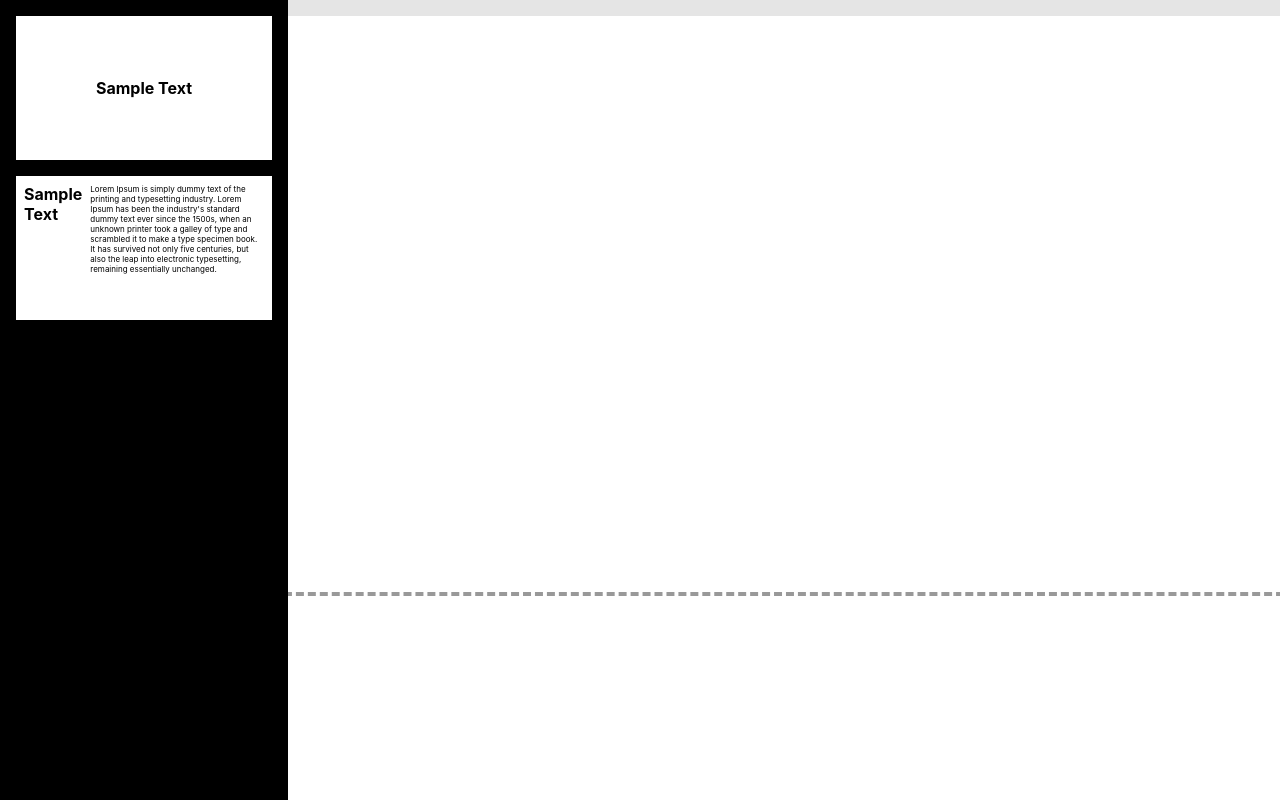
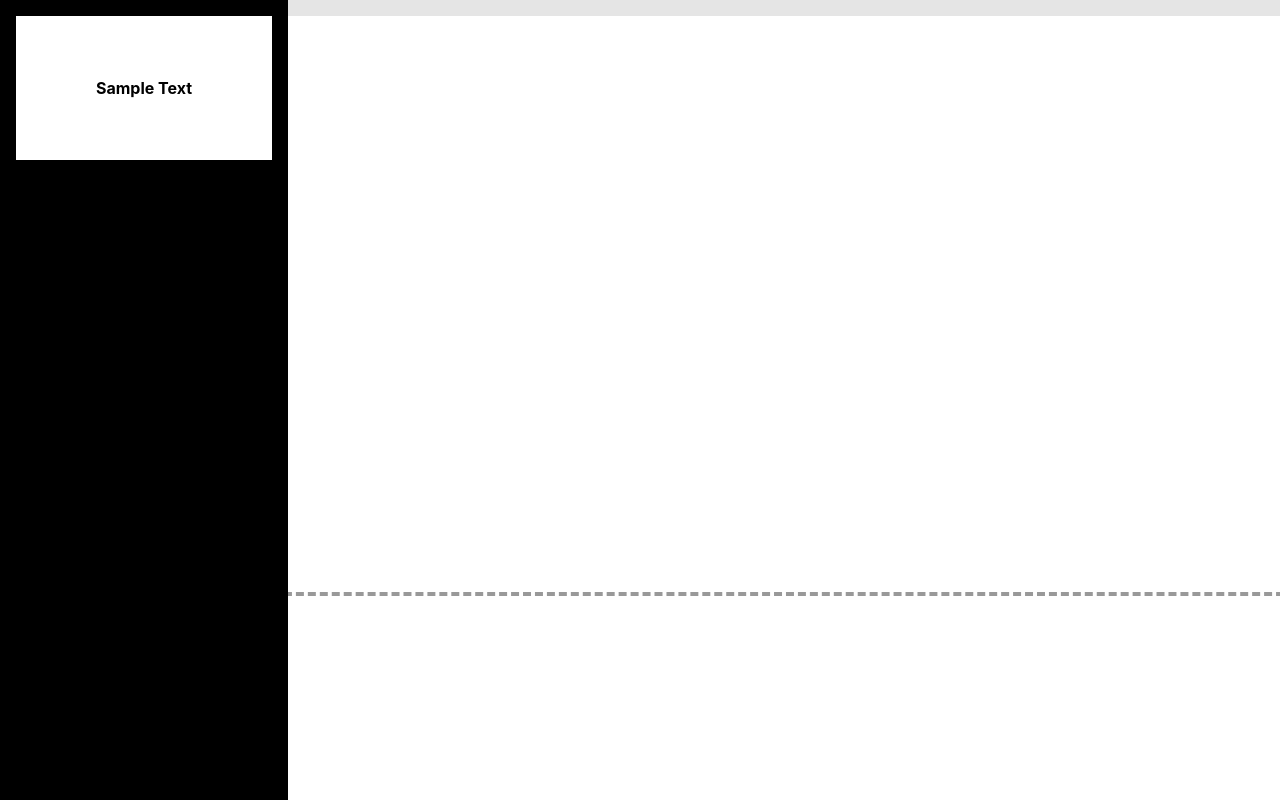
Before and after one commit to hanifaudah/sitebuilder-prototype, a React (Create React App) app: page / in a window 1280 px wide. Built offline with nearby package versions, Linux system fonts and the light colour scheme.

Commit message:
create component id

```diff
--- a/src/components/SiteBuilder.js
+++ b/src/components/SiteBuilder.js
@@ -1,7 +1,7 @@
-import { useState } from 'react'
-import styled from 'styled-components'
-import Layout1 from './layouts/Layout1'
-import Layout2 from './layouts/Layout2'
+import { useState } from "react";
+import styled from "styled-components";
+import Layout1 from "./layouts/Layout1";
+// import Layout2 from './layouts/Layout2'
 
 const CSS = styled.div`
   display: flex;
@@ -18,7 +18,7 @@ display: flex;
   }
 
   #workspace {
-  background: rgba(0, 0, 0, .1);
+    background: rgba(0, 0, 0, 0.1);
     display: flex;
     flex-direction: column;
     align-items: center;
@@ -32,11 +32,11 @@ display: flex;
       height: max-content;
 
       & div + div {
-      border-top: 4px dashed rgba(0, 0, 0, .4);
+        border-top: 4px dashed rgba(0, 0, 0, 0.4);
       }
     }
   }
-`
+`;
 
 const LayoutContainer = styled.div`
   width: 16em;
@@ -45,33 +45,54 @@ height: 9em;
   & * {
     font-size: 0.5em;
   }
-`
+`;
 
 const PageCSS = styled.div`
   width: 16em;
   height: 9em;
   font-size: 4em;
   background: white;
-`
+`;
 
 const Page = ({ content }) => {
-  return <PageCSS></PageCSS>
-}
+  return <PageCSS></PageCSS>;
+};
+
+const layoutComponents = {
+  [Layout1.id]: {
+    initialContent: Layout1.initialContent,
+    component: (content) => <Layout1 content={content} />,
+  },
+};
 
 const SiteBuilder = () => {
-  const [pages, setPages] = useState([{}, {}])
+  const [pages, setPages] = useState([{}, {}]);
 
-  return <CSS>
+  return (
+    <CSS>
       <div id="layouts">
-      <LayoutContainer><Layout1/></LayoutContainer>
-      <LayoutContainer><Layout2/></LayoutContainer>
+        {Object.keys(layoutComponents).map((layoutId, idx) => {
+          const { component } = layoutComponents[layoutId];
+          return (
+            <LayoutContainer
+              key={idx}
+              draggable
+              onDragStart={() => console.log(layoutId)}
+            >
+              {component()}
+            </LayoutContainer>
+          );
+        })}
       </div>
       <div id="workspace">
         <div id="workspace-content">
-        {pages.map(pageContent => <Page content={pageContent}/>)}
+          {pages.map((pageContent, idx) => (
+            <Page content={pageContent} key={idx} />
+          ))}
         </div>
       </div>
     </CSS>
-}
+  );
+};
 
-export default SiteBuilder
+export default SiteBuilder;
--- a/src/components/layouts/Layout1.js
+++ b/src/components/layouts/Layout1.js
@@ -18,16 +18,17 @@ h1 {
 `
 
 class Layout1 extends React.Component {
-  constructor() {
+  static id = '2757b072-a5c4-4f1d-8b9d-13f24c64fa28'
+  static initialContent = {
+    header: 'Sample Text'
+  }
+  constructor(props) {
     super();
-    this.state = {
-      id: '2757b072-a5c4-4f1d-8b9d-13f24c64fa28',
-      header: 'Sample Text'
-    };
+    this.state = props.content || Layout1.initialContent
   }
   render() {
     return <CSS>
-      <h1>{this.state.header}</h1>
+      <h1>{this.props?.content?.header || this.state.header}</h1>
     </CSS>
   }
 }
--- a/src/components/layouts/Layout2.js
+++ b/src/components/layouts/Layout2.js
@@ -34,9 +34,11 @@ class Layout2 extends React.Component {
     };
   }
   render() {
+    const { header, paragraph } = this.props.content
+
     return <CSS>
-      <h1>{this.state.header}</h1>
-      <p>{this.state.paragraph}</p>
+      <h1>{header || this.state.header}</h1>
+      <p>{paragraph || this.state.paragraph}</p>
     </CSS>
   }
 }
```
Lines whose indentation alone changed are shown as unchanged.
